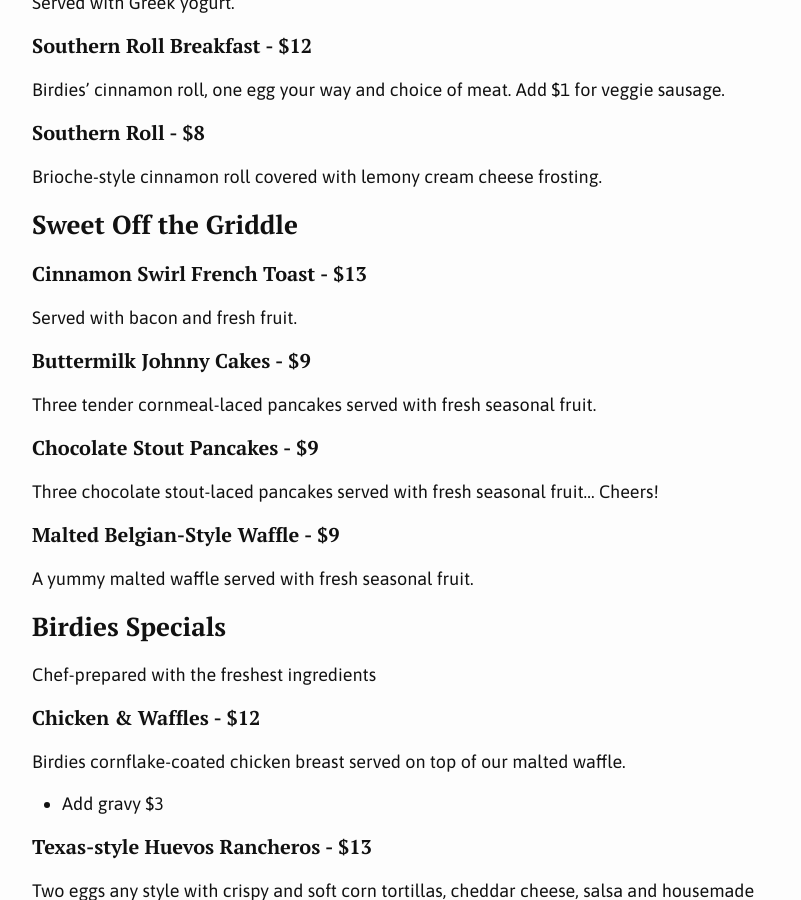
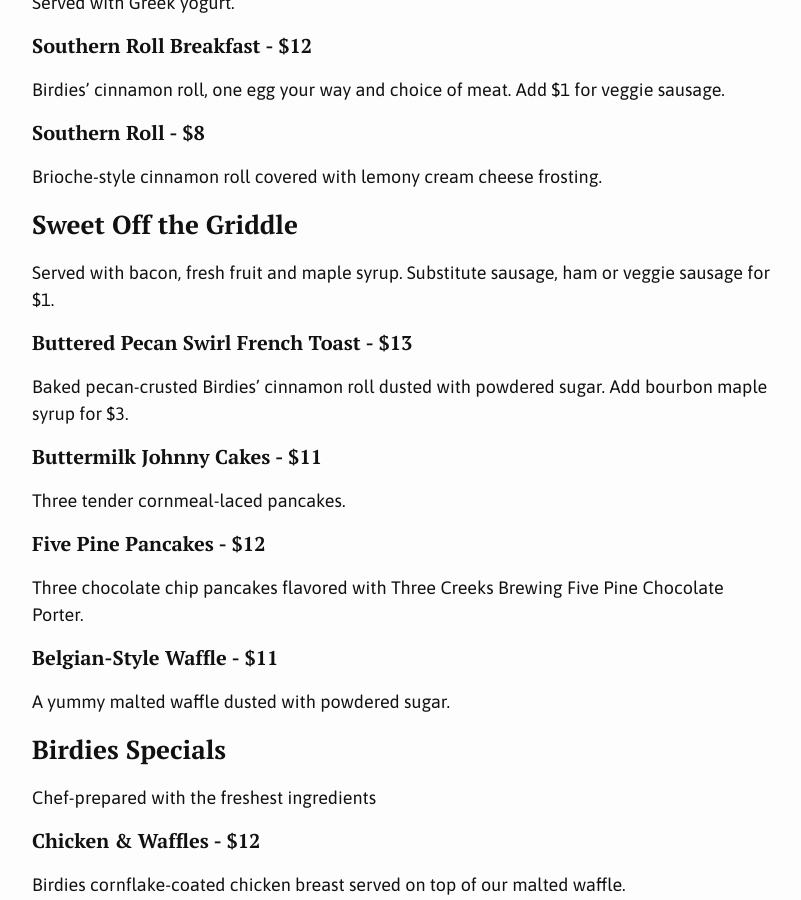
Before and after one commit to birdiescafe/birdiescafe.github.io, a Jekyll site: the page built from menu_081818.md, in a window 1280 px wide and 900 px high, scrolled down 2088 px. Shown: the whole window, without its empty margins (238-1039 px from the left). Built offline with Jekyll 4.4.1, drawn with Linux system fonts in a browser that asks for light colours.

Commit message:
Update menu_081818.md

```diff
--- a/menu_081818.md
+++ b/menu_081818.md
@@ -50,23 +50,23 @@ Crunchy maple-laced housemade granola filled with dried fruit, nuts and seeds of
 #### Southern Roll Breakfast - $12
 Birdies' cinnamon roll, one egg your way and choice of meat. Add $1 for veggie sausage.
 
-
 #### Southern Roll - $8
 Brioche-style cinnamon roll covered with lemony cream cheese frosting.
 
 ### Sweet Off the Griddle
+Served with bacon, fresh fruit and maple syrup. Substitute sausage, ham or veggie sausage for $1.
 
-#### Cinnamon Swirl French Toast - $13
-Served with bacon and fresh fruit.
+#### Buttered Pecan Swirl French Toast - $13
+Baked pecan-crusted Birdies' cinnamon roll dusted with powdered sugar. Add bourbon maple syrup for $3.
 
-#### Buttermilk Johnny Cakes - $9
-Three tender cornmeal-laced pancakes served with fresh seasonal fruit.
+#### Buttermilk Johnny Cakes - $11
+Three tender cornmeal-laced pancakes.
 
-#### Chocolate Stout Pancakes - $9
-Three chocolate stout-laced pancakes served with fresh seasonal fruit… Cheers!
+#### Five Pine Pancakes - $12
+Three chocolate chip pancakes flavored with Three Creeks Brewing Five Pine Chocolate Porter.
 
-#### Malted Belgian-Style Waffle - $9
-A yummy malted waffle served with fresh seasonal fruit.
+#### Belgian-Style Waffle - $11
+A yummy malted waffle dusted with powdered sugar.
 
 ### Birdies Specials
 
```
